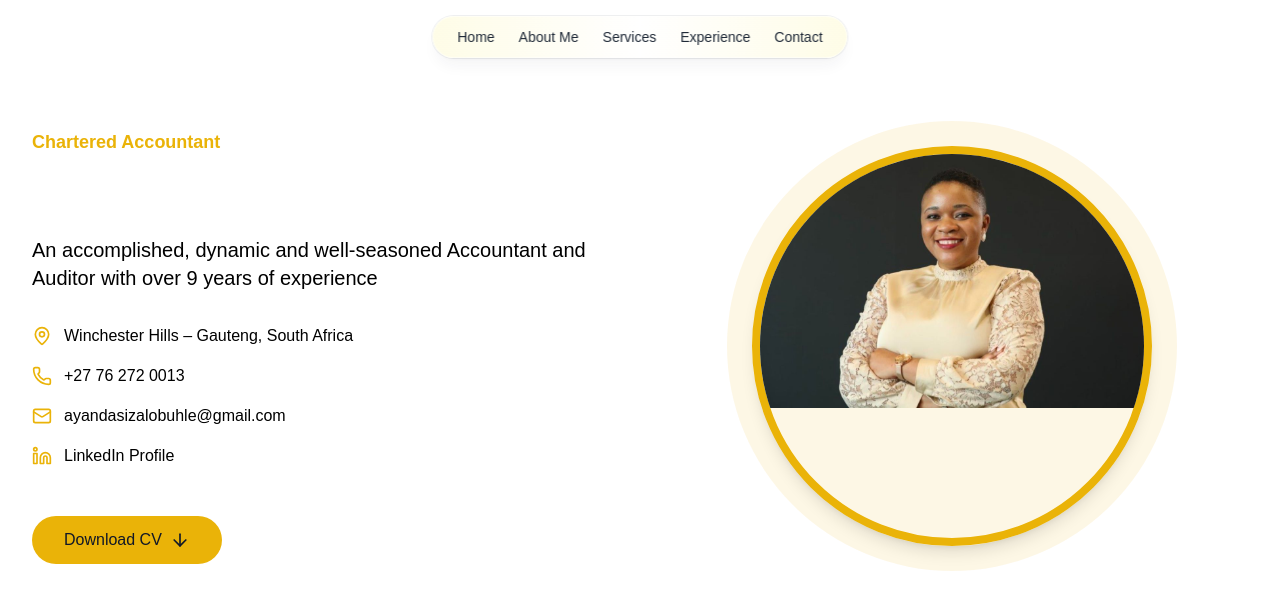
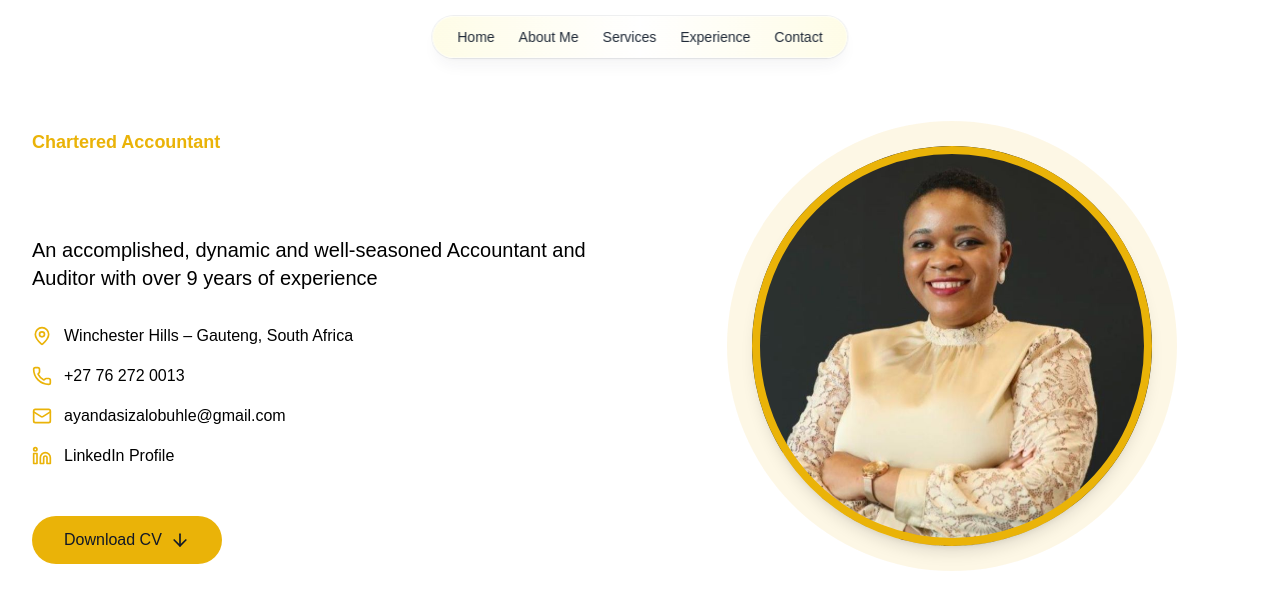
Before and after one commit to Sandile88/client_portfolio, a Next.js app: page / in a window 1280 px wide. Shown: the top 610 px of the page. Built offline with nearby package versions, Linux system fonts and the light colour scheme.

Commit message:
adjusted image sizing

```diff
--- a/app/components/Hero.tsx
+++ b/app/components/Hero.tsx
@@ -55,15 +55,18 @@ const Hero = () => {
               <div className="h-[450px] w-[450px] rounded-full bg-yellow-500/10" />
             </div>
             <div className="relative flex h-full items-center justify-center">
-              <div className="h-[400px] w-[400px] rounded-full  border-8 border-yellow-500 shadow-lg overflow-hidden">
+            <div className="relative h-[400px] w-[400px]">
+                <div className="absolute inset-0 rounded-full border-8 border-yellow-500 shadow-lg" />
+                <div className="h-full w-full rounded-full overflow-hidden">
                     <Image
                     src="/img.jpeg"
                     alt="Professional headshot"
-                width={775}
-                height={1170}
-                className="object-cover"
+                    width={400}
+                    height={400}
+                    className="h-full w-full object-cover"
                     priority
                     />
+                </div>
                 </div>
             </div>
             </div>
```
Lines whose indentation alone changed are shown as unchanged.
